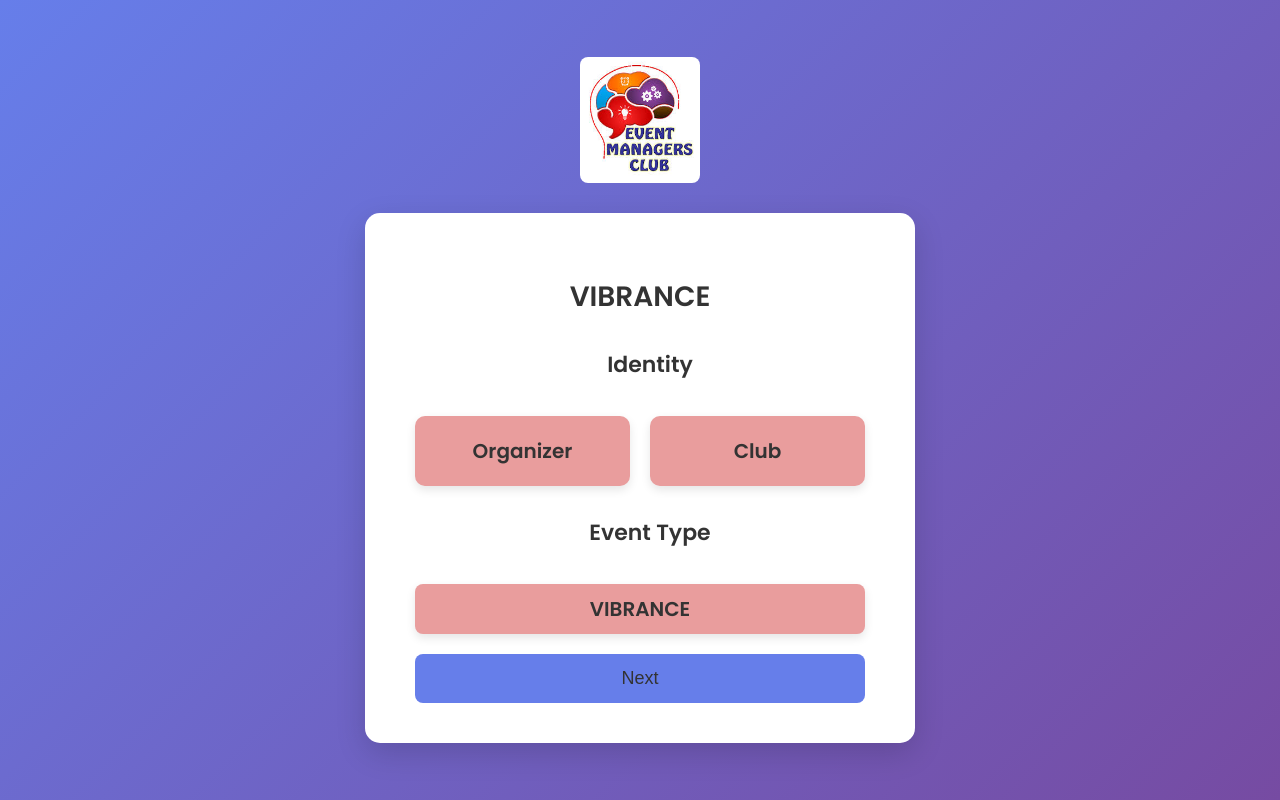
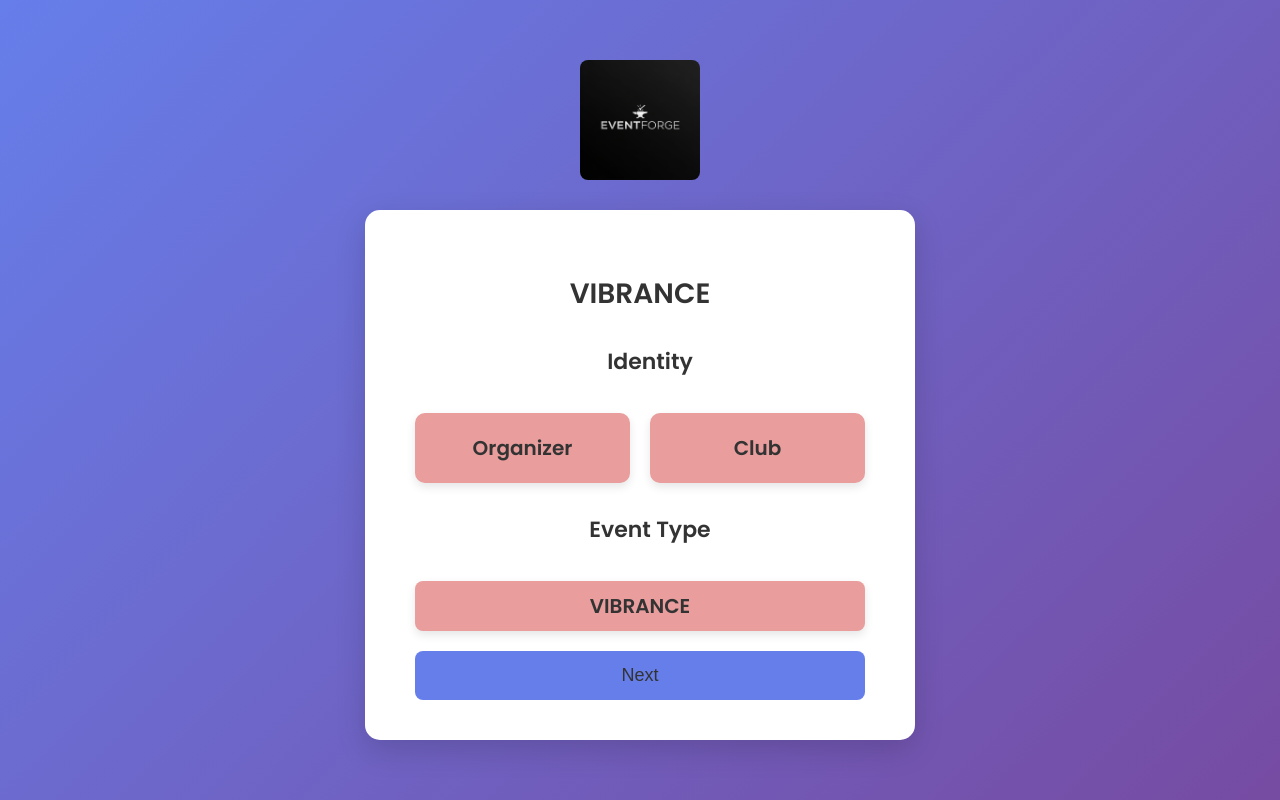
Before and after one commit to vanxxhuu10/EventForge, a website: page identity.html in a window 1280 px wide. Drawn offline with Linux system fonts and the light colour scheme.

Commit message:
Update identity.html

```diff
--- a/identity.html
+++ b/identity.html
@@ -9,7 +9,7 @@
 </head>
 <body>
     <div class="logo-container">
-        <img src="emc_logo.jpg" alt="Logo 1">
+        <img src="ai_generated_management_site_logo_with_name_EventForge_with_bla_2025-09-07.png" alt="Logo 1">
     </div>
     <div class="login-container">
         <h2>VIBRANCE</h2>
```
